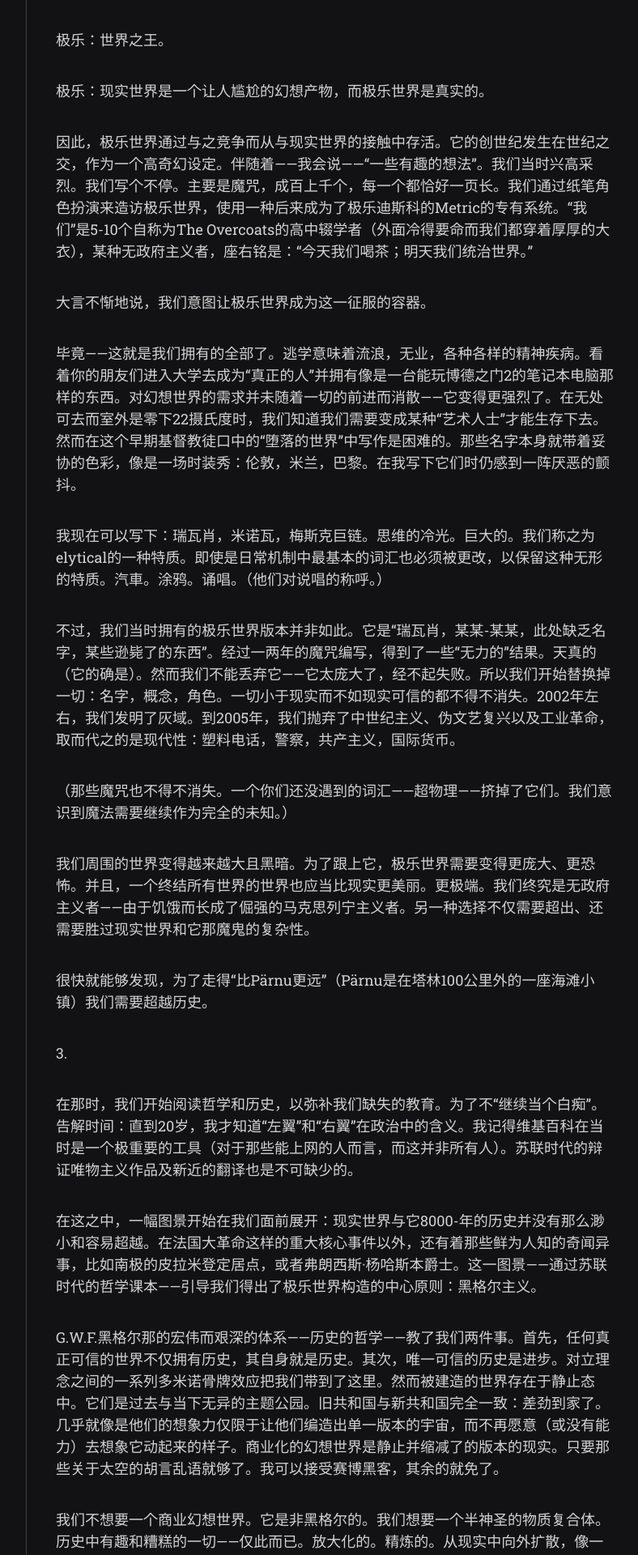
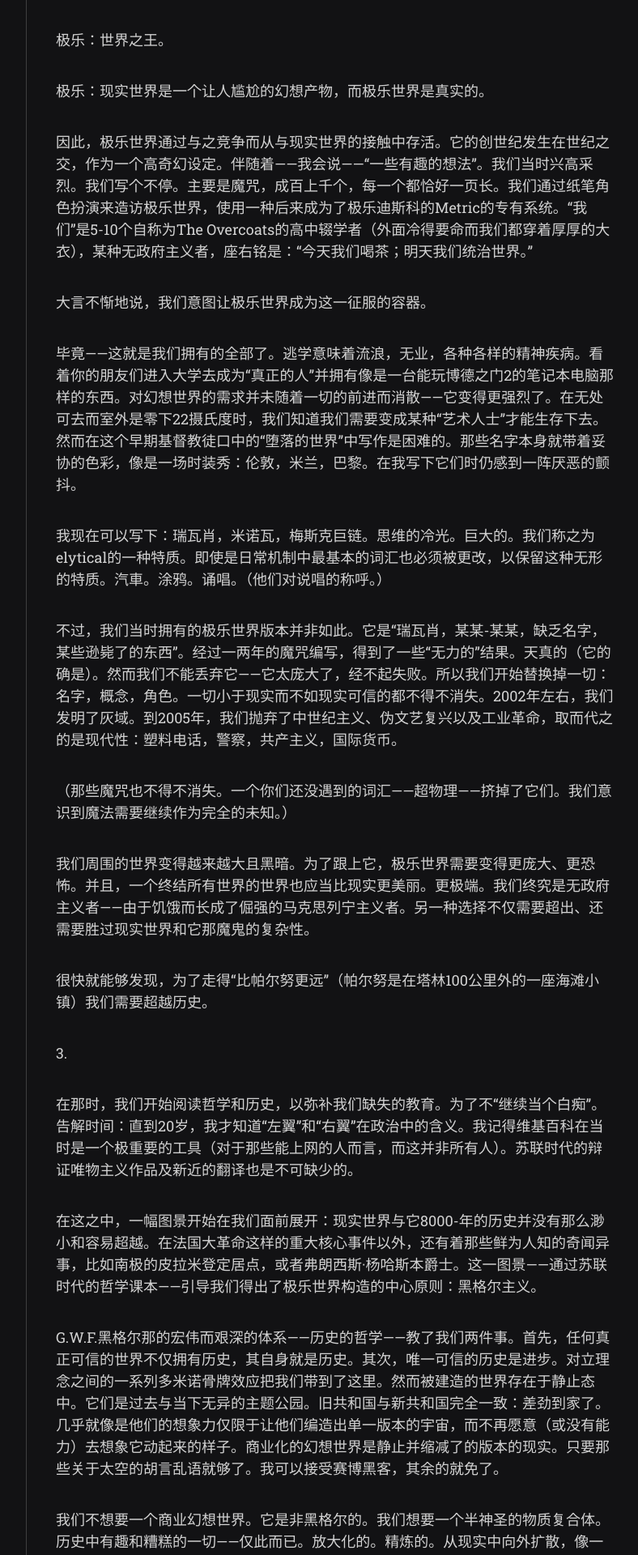
Before and after one commit to scatterdclouds/scatterdclouds.github.io, a Jekyll site: the page built from _posts/2022-10-28-outro.md, in a window 1280 px wide. Shown: the part 3080-5000 px from the top of the page at 81% size, without its empty margins (357-1145 px from the left). Built offline with Jekyll 4.4.1, drawn with Linux system fonts in a browser that asks for light colours; nearby versions of some CDN libraries; some web fonts are replaced; comment, search, counter and statistics services are not loaded.

Commit message:
Update 2022-10-28-outro.md

```diff
--- a/_posts/2022-10-28-outro.md
+++ b/_posts/2022-10-28-outro.md
@@ -61,13 +61,13 @@ OUTRO
 
 我现在可以写下：瑞瓦肖，米诺瓦，梅斯克巨链。思维的冷光。巨大的。我们称之为elytical的一种特质。即使是日常机制中最基本的词汇也必须被更改，以保留这种无形的特质。汽車。涂鸦。诵唱。（他们对说唱的称呼。）
 
-不过，我们当时拥有的极乐世界版本并非如此。它是“瑞瓦肖，某某-某某，此处缺乏名字，某些逊毙了的东西”。经过一两年的魔咒编写，得到了一些“无力的”结果。天真的（它的确是）。然而我们不能丢弃它——它太庞大了，经不起失败。所以我们开始替换掉一切：名字，概念，角色。一切小于现实而不如现实可信的都不得不消失。2002年左右，我们发明了灰域。到2005年，我们抛弃了中世纪主义、伪文艺复兴以及工业革命，取而代之的是现代性：塑料电话，警察，共产主义，国际货币。
+不过，我们当时拥有的极乐世界版本并非如此。它是“瑞瓦肖，某某-某某，缺乏名字，某些逊毙了的东西”。经过一两年的魔咒编写，得到了一些“无力的”结果。天真的（它的确是）。然而我们不能丢弃它——它太庞大了，经不起失败。所以我们开始替换掉一切：名字，概念，角色。一切小于现实而不如现实可信的都不得不消失。2002年左右，我们发明了灰域。到2005年，我们抛弃了中世纪主义、伪文艺复兴以及工业革命，取而代之的是现代性：塑料电话，警察，共产主义，国际货币。
 
 （那些魔咒也不得不消失。一个你们还没遇到的词汇——超物理——挤掉了它们。我们意识到魔法需要继续作为完全的未知。）
 
 我们周围的世界变得越来越大且黑暗。为了跟上它，极乐世界需要变得更庞大、更恐怖。并且，一个终结所有世界的世界也应当比现实更美丽。更极端。我们终究是无政府主义者——由于饥饿而长成了倔强的马克思列宁主义者。另一种选择不仅需要超出、还需要胜过现实世界和它那魔鬼的复杂性。
 
-很快就能够发现，为了走得“比Pärnu更远”（Pärnu是在塔林100公里外的一座海滩小镇）我们需要超越历史。
+很快就能够发现，为了走得“比帕尔努更远”（帕尔努是在塔林100公里外的一座海滩小镇）我们需要超越历史。
 
 3.
 
@@ -103,7 +103,7 @@ G.W.F.黑格尔那的宏伟而艰深的体系——历史的哲学——教了
 
 在这时，我们幸运地得到了几位想要制作电子游戏并且对毛主义-古兹曼主义文化政治相对不感兴趣的专业人士的加入。Sim Raidma（技术艺术家/半失败的摇滚人）和Kaspar Tamsalu（概念艺术家/精神俄罗斯人）。
 
-我们对世界、也同样对我们自己的主张，是我们在国际文化市场的盔甲上看见了一道裂缝。一条越过Pärnu的道路。在苏联解体后，东欧文化人认为西方的所有人都只是渴望着购买他们的棕色画作和讲述斯大林有多坏的书籍。中情局会永远继续资助他们那些小小的政治异见运动——只是现在用于针对资本主义的败类！在美国这里我们的艺术是如此平庸——如果Kalev Mark Kruzhinski和Yana "Polki Molki" Karisoo来到这里并向我们展示什么是真正的文化就好了。
+我们对世界、也同样对我们自己的主张，是我们在国际文化市场的盔甲上看见了一道裂缝。一条越过帕尔努的道路。在苏联解体后，东欧文化人认为西方的所有人都只是渴望着购买他们的棕色画作和讲述斯大林有多坏的书籍。中情局会永远继续资助他们那些小小的政治异见运动——只是现在用于针对资本主义的败类！在美国这里我们的艺术是如此平庸——如果Kalev Mark Kruzhinski和Yana "Polki Molki" Karisoo来到这里并向我们展示什么是真正的文化就好了。
 
 特大新闻！西方那巨大的文化垄断依赖于他们所生产的声望、资本收益和全球规模的心理影响。没有Polki Molki，他们也挺开心的。
 
```
